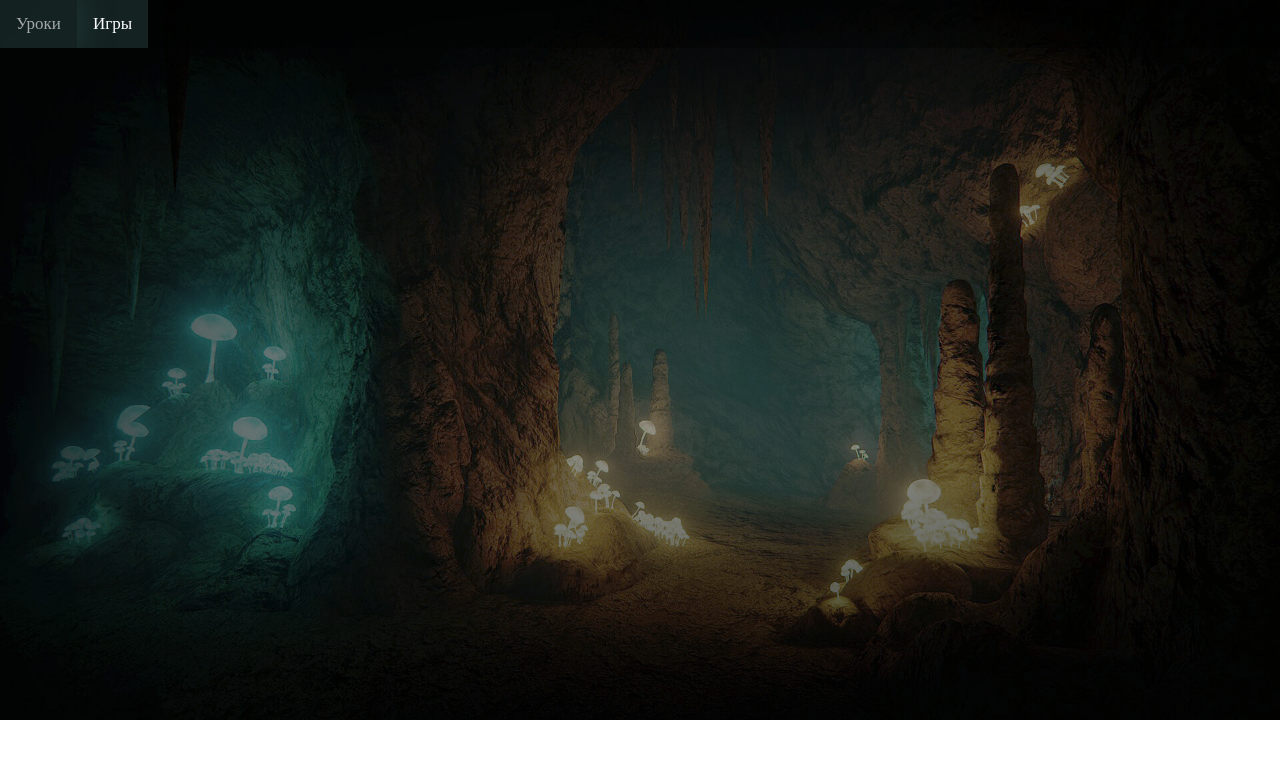
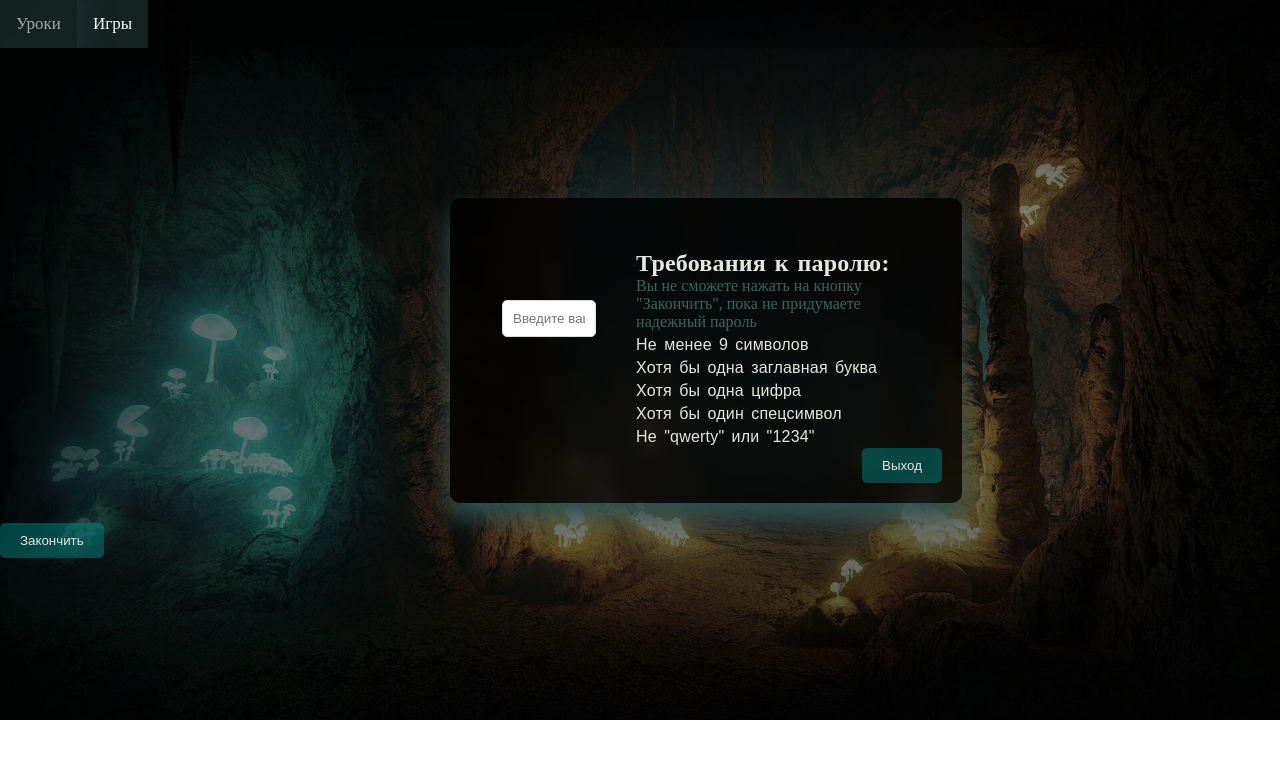
Before and after one commit to Alish04/forest, a website: page ready-html/game2.html in a window 1280 px wide. Drawn offline with Linux system fonts and the light colour scheme.

Commit message:
Добавили 2 игру, нужно доделать кнопку закончить

```diff
--- a/ready-html/css/game2.css
+++ b/ready-html/css/game2.css
@@ -35,3 +35,86 @@ body {
     background-color: rgba(47, 79, 79, 0.41);
     color: white;
 }
+
+
+.container {
+    display: flex;
+    margin-bottom: 20px;
+    background: rgba(0,0,0,.8);
+    box-shadow: 0 15px 25px rgba(47, 79, 79);
+    backdrop-filter: blur(7px);
+    -webkit-backdrop-filter: blur(7px);
+    border-radius: 10px;
+    padding: 2rem;
+    width: 40%;
+    margin-left: 450px;
+    margin-top: 150px;
+}
+
+#passwordInput {
+    width: 100%;
+    padding: 10px;
+    border-radius: 5px;
+    border: 1px solid #ddd;
+    margin-top: 50px;
+}
+
+.input-section, .requirements {
+    padding: 20px;
+}
+
+h2 {
+    color: #e6e7e0;
+    letter-spacing: 0.2px;
+    word-spacing: 2.6px;
+}
+p {
+    color: rgba(120, 211, 197, 0.45);
+}
+
+.requirements ul {
+    list-style-type: none;
+    padding: 0;
+    color: #e7e7e0;
+    font-family: Arial, Helvetica, sans-serif;
+    width: 100%;
+    margin-top: 5px;
+    margin-bottom: 5px;
+    letter-spacing: 0.2px;
+    word-spacing: 2.6px;
+
+}
+
+.requirements li {
+    margin-bottom: 5px;
+}
+
+.fulfilled {
+    color: rgba(0, 255, 214, 0.55);
+}
+
+
+#finishButton {
+    padding: 10px 20px;
+    cursor: pointer;
+    border: none;
+    border-radius: 5px;
+    background-color: rgba(0, 128, 128, 0.49);
+    color: #e7e7e0;
+}
+
+#exitButton {
+    position: fixed;
+    right: 20px;
+    bottom: 20px;
+    padding: 10px 20px;
+    cursor: pointer;
+    border: none;
+    border-radius: 5px;
+    background-color: rgba(0, 128, 128, 0.49);
+    color: #e7e7e0;
+}
+
+#exitButton:hover {
+    background-color: rgba(1, 94, 94, 0.55);
+}
--- a/ready-html/game2.html
+++ b/ready-html/game2.html
@@ -13,10 +13,30 @@
 
 </head>
 <body>
-<div class="topnav">
-    <a href="lessons.html">Уроки</a>
-    <a class="active" href="game.html">Игры</a>
-</div>
+    <div class="topnav">
+        <a href="lessons.html">Уроки</a>
+        <a class="active" href="game.html">Игры</a>
+    </div>
+
+    <div class="container">
+        <div class="input-section">
+            <input type="text" id="passwordInput" placeholder="Введите ваш пароль">
+        </div>
+        <div class="requirements">
+            <h2>Требования к паролю:</h2>
+            <p>Вы не сможете нажать на кнопку "Закончить", пока не придумаете надежный пароль</p>
+            <ul>
+                <li id="length">Не менее 9 символов</li>
+                <li id="uppercase">Хотя бы одна заглавная буква</li>
+                <li id="number">Хотя бы одна цифра</li>
+                <li id="special">Хотя бы один спецсимвол</li>
+                <li id="notCommon">Не "qwerty" или "1234"</li>
+            </ul>
+        </div>
+        <button id="exitButton" onclick="window.location.href='game.html'">Выход</button>
+    </div>
+    <button id="finishButton" onclick="window.location.href='game.html'">Закончить</button>
+    <script src="js/game2.js"></script>
 
 </body>
 </html>
--- /dev/null
+++ b/ready-html/js/game2.js
@@ -0,0 +1,48 @@
+document.addEventListener('DOMContentLoaded', () => {
+    const passwordInput = document.getElementById('passwordInput');
+    const finishButton = document.getElementById('finishButton');
+
+    passwordInput.addEventListener('input', handlePasswordInput);
+    finishButton.addEventListener('mouseenter', maybeMoveButton);
+
+    function handlePasswordInput() {
+        const password = passwordInput.value;
+        const lengthFulfilled = password.length >= 9;
+        const uppercaseFulfilled = /[A-Z]/.test(password);
+        const numberFulfilled = /\d/.test(password);
+        const specialFulfilled = /[\!\@\#\$\%\^\&\*\(\)\_\+\-]/.test(password);
+        const notCommonFulfilled = !['qwerty', '1234'].includes(password);
+
+        document.getElementById('length').classList.toggle('fulfilled', lengthFulfilled);
+        document.getElementById('uppercase').classList.toggle('fulfilled', uppercaseFulfilled);
+        document.getElementById('number').classList.toggle('fulfilled', numberFulfilled);
+        document.getElementById('special').classList.toggle('fulfilled', specialFulfilled);
+        document.getElementById('notCommon').classList.toggle('fulfilled', notCommonFulfilled);
+
+        const allFulfilled = lengthFulfilled && uppercaseFulfilled && numberFulfilled && specialFulfilled && notCommonFulfilled;
+        finishButton.disabled = !allFulfilled;
+    }
+
+    function maybeMoveButton() {
+        if (finishButton.disabled) {
+            moveButton();
+        }
+    }
+
+    function moveButton() {
+        const maxX = document.body.clientWidth - finishButton.offsetWidth;
+        const maxY = window.innerHeight - finishButton.offsetHeight;
+        const newX = Math.random() * maxX;
+        const newY = Math.random() * maxY;
+
+        finishButton.style.position = 'fixed';
+        finishButton.style.left = `${newX}px`;
+        finishButton.style.top = `${newY}px`;
+    }
+
+    const exitButton = document.getElementById('exitButton');
+    exitButton.addEventListener('click', () => {
+        alert("Выход из игры...");
+        // Для перенаправления на другую страницу можно использовать
+    });
+});
```
